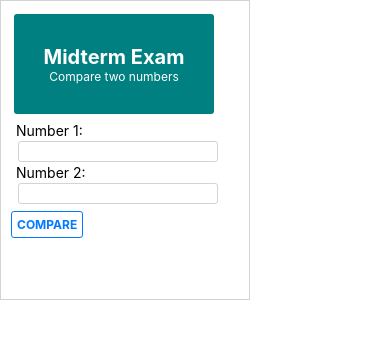
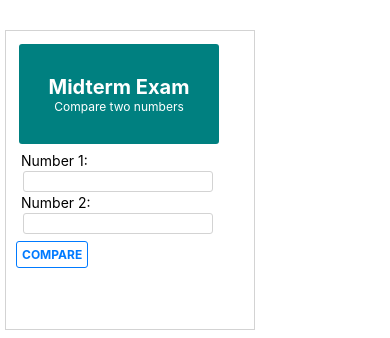
Before and after one commit to ericlambert/657-midterm, a React Native app: screen / in a window 390 px wide. Shown: the top 338 px of the page. Built offline with nearby package versions, Linux system fonts and the light colour scheme.

Commit message:
more tweaks

```diff
--- a/App.js
+++ b/App.js
@@ -67,7 +67,6 @@ export default function App() {
 
       <TouchableOpacity
         style={styles.button}
-        title="COMPARE2"
         onPress={() => setMessage(validatedCompare())}>
           <Text style={styles.buttonText}>COMPARE</Text>
       </TouchableOpacity>
--- a/styles.js
+++ b/styles.js
@@ -1,4 +1,4 @@
-import { Platform, StyleSheet, StatusBar, TouchableWithoutFeedback } from "react-native";
+import { StyleSheet } from "react-native";
 
 export default StyleSheet.create({
   container: {
@@ -8,6 +8,8 @@ export default StyleSheet.create({
     width: 250,
     height: 300,
     padding: 10,
+    margin: 5,
+    marginTop: 30,
     borderWidth: 1,
     borderStyle: 'solid',
     borderColor: 'lightgrey',
@@ -18,7 +20,7 @@ export default StyleSheet.create({
     borderRadius: 3,
     borderStyle: 'solid',
     borderColor: 'lightgrey',
-    width: 200,
+    width: 190,
     padding: 1,
     margin: 2,
   },
@@ -73,17 +75,17 @@ export default StyleSheet.create({
     fontSize: 12,
   },
 
-
-
   compareText: {
     justifyContent: 'flex-start',
     color: "green",
+    fontWeight: "bold",
     fontSize: 12,
   },
 
   errText: {
     justifyContent: 'flex-start',
     color: "red",
+    fontWeight: "bold",
     fontSize: 12,
   },
 });
```
